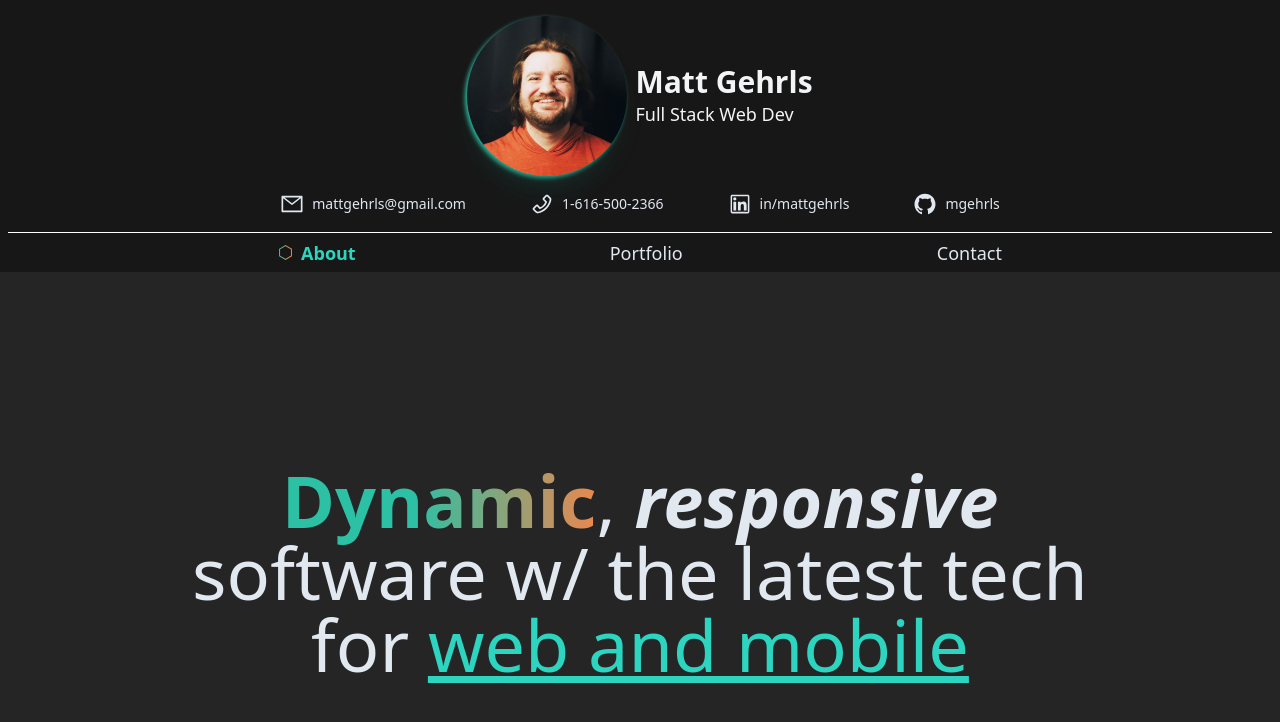
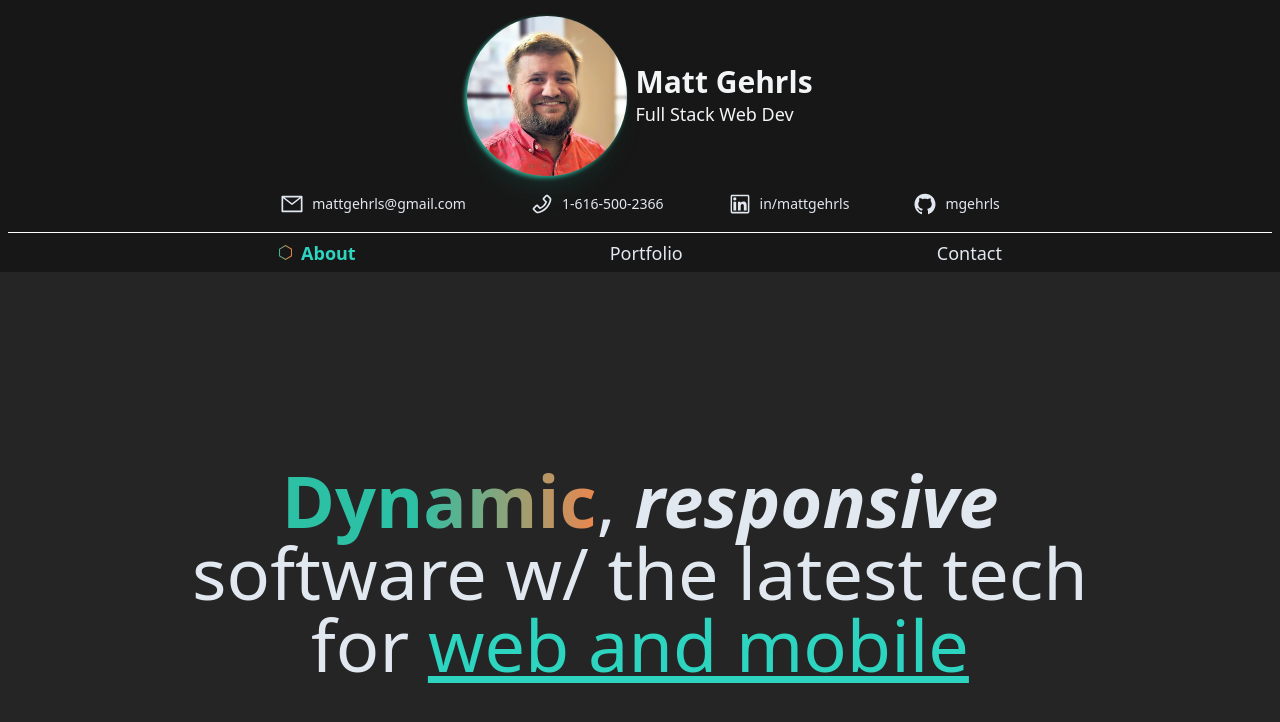
Before and after one commit to mgehrls/mattgehrls, a Next.js app: page / in a window 1280 px wide. Shown: the top 722 px of the page. Built offline with nearby package versions, Linux system fonts and the light colour scheme.

Commit message:
updated headshot

```diff
--- a/components/Header.tsx
+++ b/components/Header.tsx
@@ -15,8 +15,8 @@ const Header = () => {
         <div className="flex gap-2 items-center justify-center">
           <Image
             className="rounded-full shadow-xl w-12 lg:w-40 drop-shadow-[-2px_2px_2px_rgba(44,192,165,1)]"
-            alt="Matt Gehrls smiling in a headshot. He has long hair and short beard wearing a shirt that matches the color scheme of the website."
-            src="/images/square_headshot.jpg"
+            alt="Man with short hair and beard"
+            src="/images/square-headshot.jpg"
             width={150}
             height={150}
           />
```
